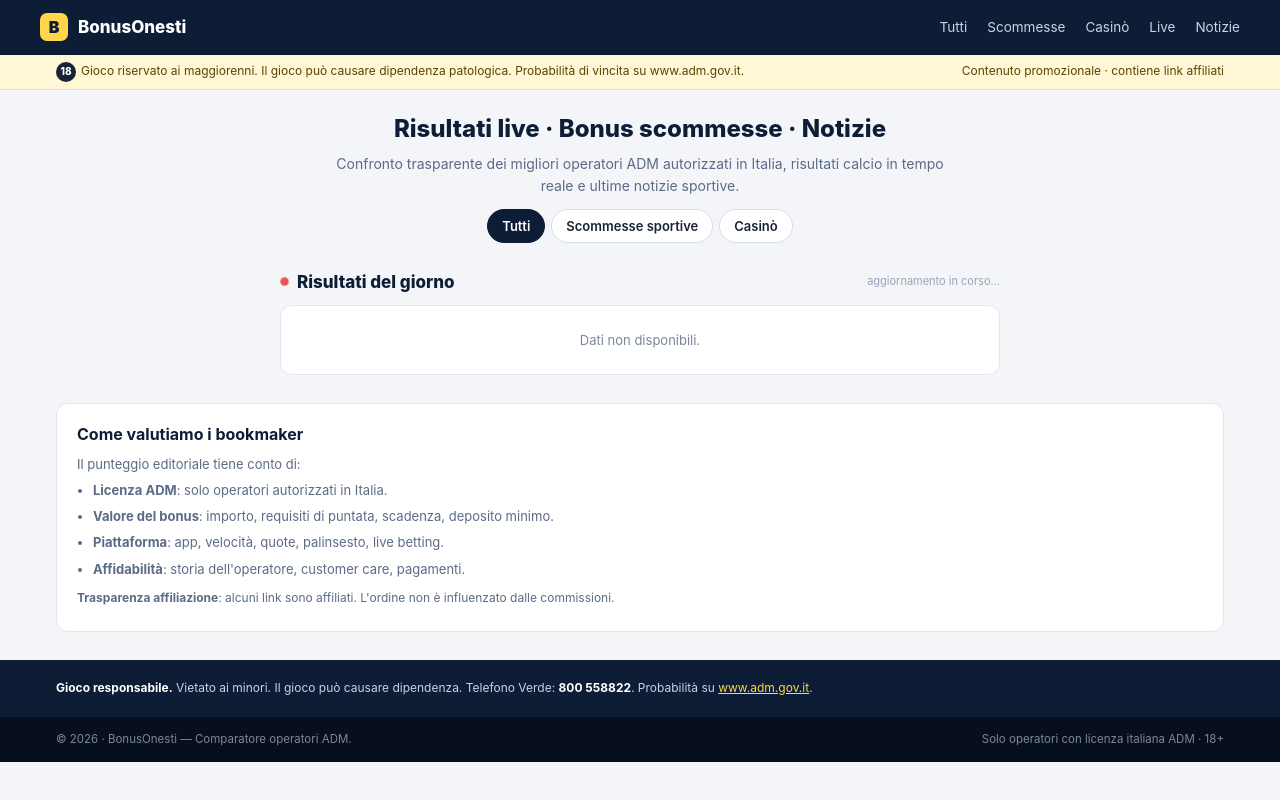
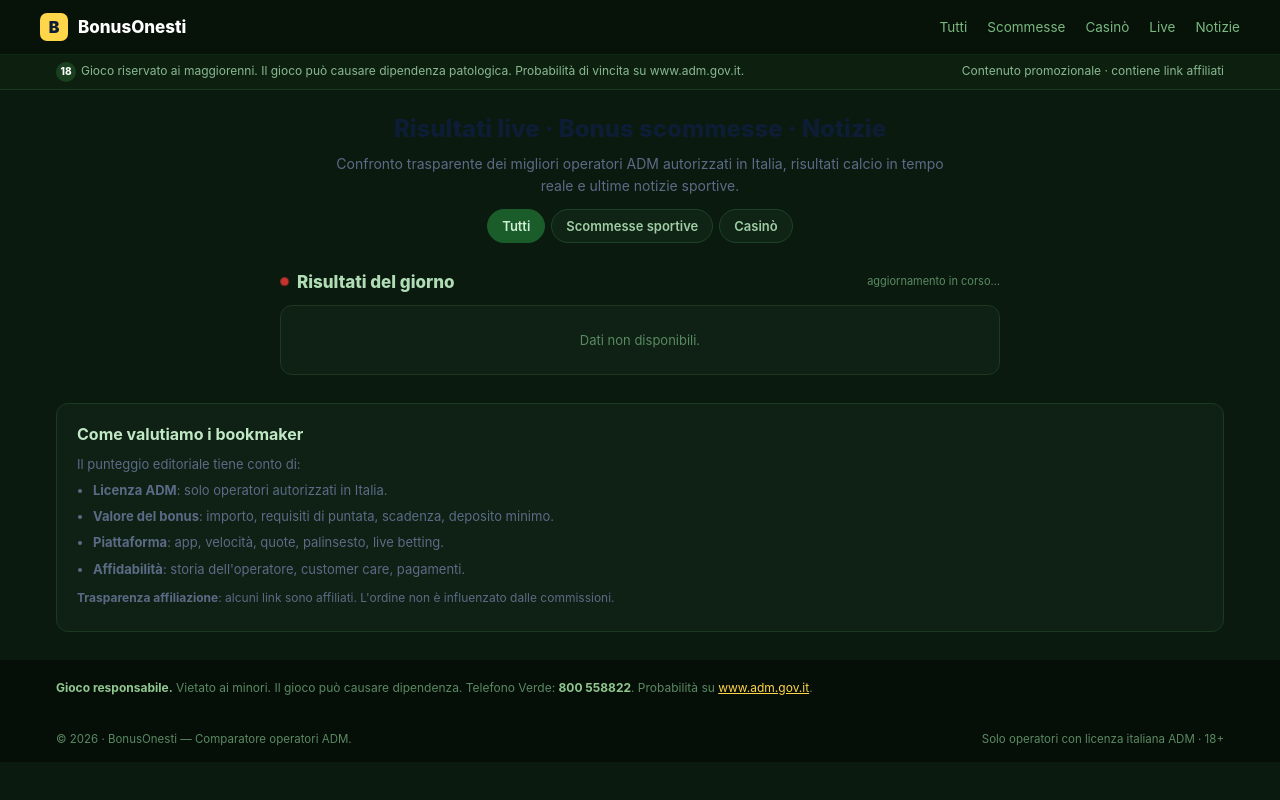
Before and after one commit to mongio22okj/icetimes-crm, a Django app: template templates/bonus_comparatore/home.html in a window 1280 px wide. Run offline with Django 5.2, Linux system fonts and the light colour scheme; the template is opened without the code that fills it, so the values that code supplies are empty.

Commit message:
feat(comparatore): tema verde stadio su tutto il sito
Co-Authored-By: Claude Sonnet 4.6 <noreply@anthropic.com>

```diff
--- a/templates/bonus_comparatore/home.html
+++ b/templates/bonus_comparatore/home.html
@@ -198,8 +198,38 @@ nav a:hover{color:#fff}
 .responsible .wrap{padding:18px 16px}
 .responsible strong{color:#fff}
 .responsible a{color:#ffd54a;text-decoration:underline}
-.foot{background:#070f1f;color:#7a879c;font-size:11.5px}
+.foot{background:#060e08;color:#5a8a62;font-size:11.5px}
 .foot .wrap{padding:14px 16px;display:flex;justify-content:space-between;flex-wrap:wrap;gap:8px}
+
+/* ── TEMA VERDE STADIO ── */
+body{background:#0b1a0f!important;color:#d8eed9!important}
+header{background:#071209!important;border-bottom-color:#0e2814!important}
+nav{color:#7ab880!important}
+.disclosure{background:#0d2010!important;color:#8ab890!important;border-bottom-color:#1a3820!important}
+.eighteen{background:#1a4020!important}
+.tabs a{background:#0f2414!important;color:#a0cca6!important;border-color:#1e4228!important}
+.tabs a.active{background:#1a5c2a!important;color:#d0f0d5!important;border-color:#1a5c2a!important}
+.sb-card,.sb-news,.ls-table,.ncard,.bm-card,.method{background:#0f2014!important;border-color:#1c3822!important;color:#d8eed9!important}
+.sb-name,.bm-name,.sb-offer,.bm-offer,.ncard .ntitle,.bm-row-name{color:#d8eed9!important}
+.sb-terms,.sn-d,.ncard .ndate,.ls-refresh{color:#5a8a62!important}
+.ls-table thead tr{background:#0d2010!important;border-bottom-color:#1c3822!important}
+.ls-table th{color:#6aaa72!important}
+.ls-table tbody tr{border-bottom-color:#1c3822!important}
+.ls-table tbody tr:hover,.ls-table tbody tr:nth-child(even){background:#0e1f12!important}
+.ls-empty,.ls-loading{background:#0f2014!important;border-color:#1c3822!important;color:#5a8a62!important}
+.ls-badge.ns{background:#142818!important;color:#5a8a62!important}
+.ls-badge.ft{background:#0d2c10!important;color:#4caf50!important}
+.ncard .thumb,.sb-news .sn-thumb{background:#0d2010 center/cover no-repeat!important}
+.news-grid .ncard,.sb-news{border-color:#1c3822!important}
+.center-col h2{color:#b0ddb5!important}
+.section-title{color:#7ab880!important}
+.method{color:#a0cca6!important}
+.method h2{color:#c0e8c5!important}
+.responsible{background:#060e08!important;color:#5a8a62!important}
+.responsible strong{color:#90c890!important}
+.bm-tab{background:#0f2014!important;border-color:#1c3822!important;color:#7ab880!important}
+.bm-tab.active{background:#1a5c2a!important;border-color:#1a5c2a!important;color:#d0f0d5!important}
+.credit{color:#4a6e4e!important}
 
 /* ── responsive ── */
 @media(max-width:960px){
```
